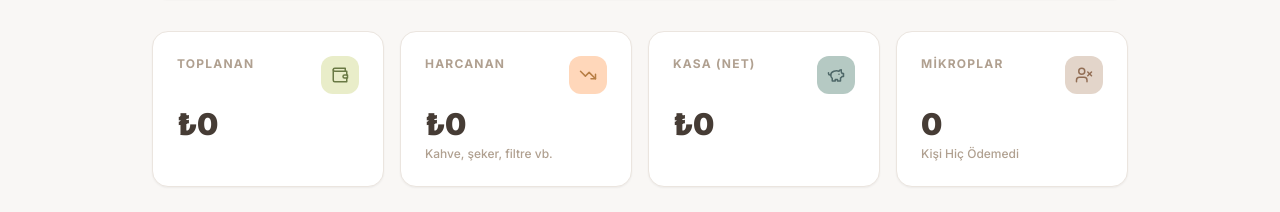
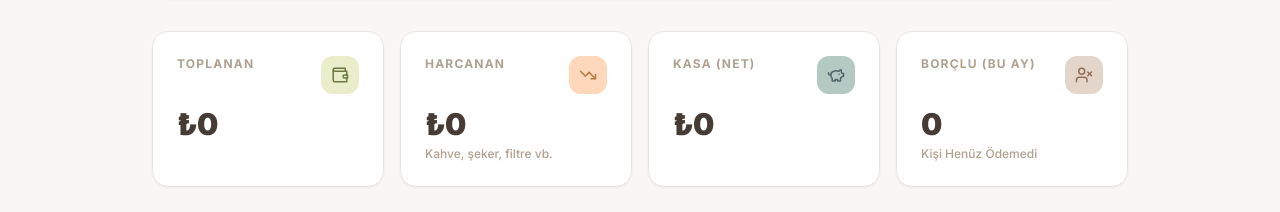
Before and after one commit to semihenser/Coffe_2012, a React (Vite) app: page / in a window 1280 px wide. Shown: the part 371-583 px from the top of the page. Built offline with nearby package versions, Linux system fonts and the light colour scheme; no server answers; the database is empty.

Commit message:
aylık mikroplama

```diff
--- a/App.tsx
+++ b/App.tsx
@@ -92,15 +92,27 @@ const App: React.FC = () => {
 
   // Derived Stats
   const stats: Stats = useMemo(() => {
+    const now = new Date();
+    const currentMonth = now.getMonth();
+    const currentYear = now.getFullYear();
+
+    const isPaidThisMonth = (dateStr?: string) => {
+      if (!dateStr) return false;
+      const date = new Date(dateStr);
+      return date.getMonth() === currentMonth && date.getFullYear() === currentYear;
+    };
+
     // Total collected is sum of all totalPaid
     const totalCollected = people.reduce((sum, p) => sum + (p.totalPaid || 0), 0);
     const totalSpent = expenses.reduce((sum, exp) => sum + exp.amount, 0);
-    const contributors = people.filter(p => p.totalPaid > 0).length;
+
+    // Contributors for the CURRENT month
+    const monthlyContributors = people.filter(p => isPaidThisMonth(p.lastPaymentDate)).length;
 
     return {
       totalPeople: people.length,
-      contributorsCount: contributors,
-      zeroContributionCount: people.length - contributors,
+      contributorsCount: monthlyContributors,
+      zeroContributionCount: people.length - monthlyContributors,
       totalCollected: totalCollected,
       totalSpent: totalSpent,
       remainingBalance: totalCollected - totalSpent
@@ -236,10 +248,21 @@ const App: React.FC = () => {
   const handleGenerateMessage = async () => {
     setIsGenerating(true);
     setGeneratedMessage(null);
-    const zeroContributors = people.filter(p => p.totalPaid === 0);
-    const topContributors = people.filter(p => p.totalPaid > 0).sort((a,b) => b.totalPaid - a.totalPaid);
 
-    const msg = await generateMotivationMessage(zeroContributors, topContributors);
+    const now = new Date();
+    const currentMonth = now.getMonth();
+    const currentYear = now.getFullYear();
+
+    const isPaidThisMonth = (dateStr?: string) => {
+      if (!dateStr) return false;
+      const date = new Date(dateStr);
+      return date.getMonth() === currentMonth && date.getFullYear() === currentYear;
+    };
+
+    const slackers = people.filter(p => !isPaidThisMonth(p.lastPaymentDate));
+    const monthlyPayers = people.filter(p => isPaidThisMonth(p.lastPaymentDate)).sort((a,b) => (b.totalPaid || 0) - (a.totalPaid || 0));
+
+    const msg = await generateMotivationMessage(slackers, monthlyPayers);
     setGeneratedMessage(msg);
     setIsGenerating(false);
   };
--- a/components/StatsBoard.tsx
+++ b/components/StatsBoard.tsx
@@ -54,11 +54,11 @@ export const StatsBoard: React.FC<StatsBoardProps> = ({ stats }) => {
         colorClass={`bg-[#B5C9C3] text-[#354F52] ${stats.remainingBalance < 0 ? 'border-red-200 bg-red-50 text-red-600' : ''}`} // Pastel Blue
       />
 
-      {/* Hiç Ödemeyen Sayısı */}
+      {/* Bu Ay Ödemeyen Sayısı */}
       <StatCard
-        label="MİKROPLAR"
+        label="Borçlu (Bu Ay)"
         value={stats.zeroContributionCount}
-        subtext="Kişi Hiç Ödemedi"
+        subtext="Kişi Henüz Ödemedi"
         icon={UserX}
         colorClass="bg-[#E3D5CA] text-[#7F5539]" // Pastel Mocha
       />
--- a/services/geminiService.ts
+++ b/services/geminiService.ts
@@ -12,13 +12,13 @@ export const generateMotivationMessage = async (zeroContributors: Person[], topC
     Sen ofis kahve fonunu yöneten eğlenceli, biraz sarkastik ama sevilen bir yapay zekasın.
 
     Durum Raporu:
-    En çok katkı sağlayan kahramanlar: ${topNames || "Henüz kimse elini cebine atmadı :("}
-    Henüz siftahı olmayan, pamuk ellerin cebe gitmediği kişiler: ${zeroNames || "Herkes bir şeyler ateşledi, harika!"}
+    Bu ayın kahramanları: ${topNames || "Bu ay henüz kimse elini cebine atmadı :("}
+    Bu ay henüz siftahı olmayan, pamuk ellerin cebe gitmediği kişiler: ${zeroNames || "Bu ay herkes bir şeyler ateşledi, harika!"}
 
     Görev:
     Ofis grubuna (Slack/WhatsApp) atılacak kısa, komik ve tatlı-sert bir mesaj yaz.
-    Hiç ödeme yapmayanlara (isim vermeden genel konuşarak ya da çok tatlı sitem ederek) ödemeye teşvik et.
-    Kasa durumunun kümülatif olduğunu, damlaya damlaya göl olduğunu hatırlat.
+    Bu ay ödeme yapmayanları (isim vermeden genel konuşarak ya da çok tatlı sitem ederek) ödemeye teşvik et.
+    Kahve fonunun aylık periyotlarla toplandığını ve taze kahve için kasanın dolması gerektiğini hatırlat.
     Türk ofis kültürüne uygun olsun. Emojiler kullan.
     Maksimum 3 cümle olsun.
   `;
```
